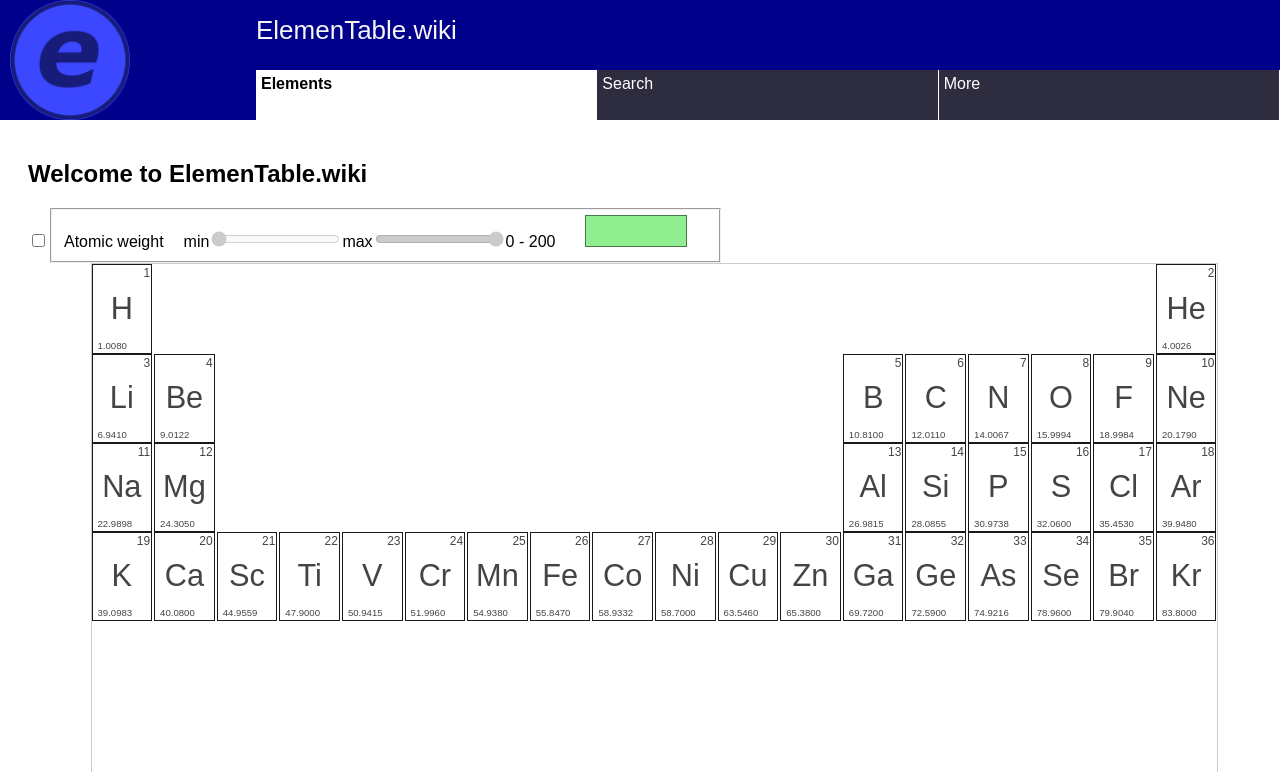
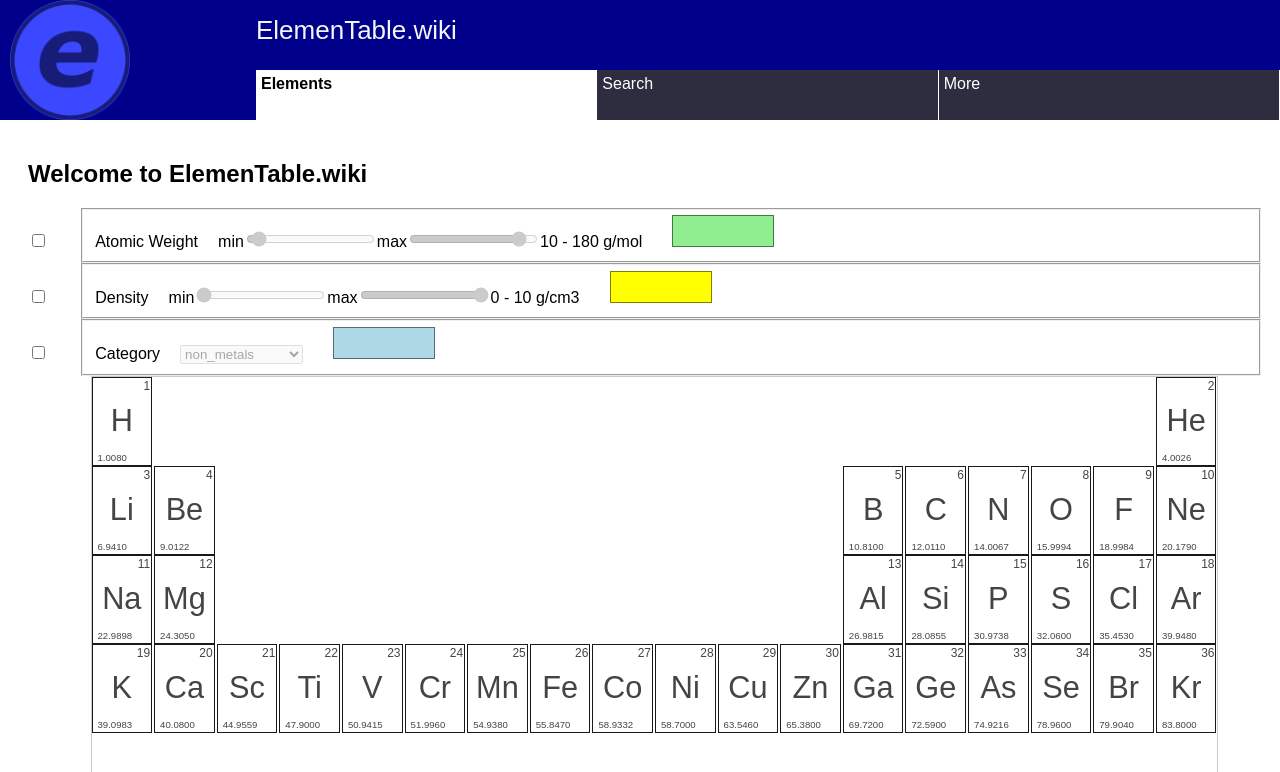
Before and after one commit to bartchwalek/elementable-wiki, an Angular app: page /home in a window 1280 px wide. Shown: the top 772 px of the page. Built offline with nearby package versions, Linux system fonts and the light colour scheme.

Commit message:
Updated initial state update and binding with checkbox to sync filters

```diff
--- a/src/app/components/elements-filter/elements-filter.component.html
+++ b/src/app/components/elements-filter/elements-filter.component.html
@@ -1,18 +1,37 @@
-<div class="slider-container">
-  <span><input type="checkbox" #enableAtomicWeightFilter (change)="updateView($event)"></span>
-  <fieldset style="display: inline-block" [disabled]="!enableAtomicWeightFilter.checked"
-            [style.background]="enableAtomicWeightFilter.checked ? color : 'white'">
-    <span>Atomic weight</span> <span style="width:20px; margin-right: 20px;"></span>
-    <label for="atomic-weight-min">min</label>
-    <input type="range" min="0" max="200" value="0" class="slider" id="atomic-weight-min"
-           (input)="setFilterValue('aw', 'min', $event)" #awMinValue>
+<div [ngSwitch]="filterType" class="filter-container">
+  <div *ngSwitchCase="'select'">
+    <span class="filter-enable"><input type="checkbox" #filterEnabled (change)="updateView($event)"></span>
+    <fieldset [disabled]="!filterEnabled.checked" [style.background]="filterEnabled.checked ? color : 'white'">
+      <span>{{filterLabel}}</span> <span style="width:20px; margin-right: 20px;"></span>
+      <select (input)="setFilterValue('compare', $event)">
+        <option *ngFor="let opt of options">{{opt}}</option>
+      </select>
+      <app-color-selector loadJson="colors" [(selected)]="color"></app-color-selector>
+    </fieldset>
 
-    <label for="atomic-weight-max">max</label>
-    <input type="range" min="0" max="200" value="200" class="slider" id="atomic-weight-max"
-           (input)="setFilterValue('aw', 'max', $event)" #awMaxValue>
+  </div>
 
-    <span>{{awMinValue.value}} - {{awMaxValue.value}}</span>
-    <app-color-selector loadJson="colors" [(selected)]="color"></app-color-selector>
-  </fieldset>
+  <div *ngSwitchCase="'range'">
+    <div class="slider-container">
+      <span class="filter-enable"><input type="checkbox" #filterEnabled (change)="updateView($event)"></span>
+      <fieldset style="display: inline-block" [disabled]="!filterEnabled.checked"
+                [style.background]="filterEnabled.checked ? color : 'white'">
+        <span>{{filterLabel}}</span> <span style="width:20px; margin-right: 20px;"></span>
+        <label for="atomic-weight-min">min</label>
+        <input type="range" min="{{filterOptions.min}}" max="{{filterOptions.max}}" step="{{filterOptions.step}}"
+               value="{{filterOptions.initialState.lowerBound}}" class="slider" id="atomic-weight-min"
+               (input)="setFilterValue('min', $event)" #awMinValue>
+
+        <label for="atomic-weight-max">max</label>
+        <input type="range" min="{{filterOptions.min}}" max="{{filterOptions.max}}" step="{{filterOptions.step}}"
+               value="{{filterOptions.initialState.upperBound}}" class="slider" id="atomic-weight-max"
+               (input)="setFilterValue('max', $event)" #awMaxValue>
+
+        <span>{{awMinValue.value}} - {{awMaxValue.value}} {{unit}}</span>
+        <app-color-selector loadJson="colors" [(selected)]="color"></app-color-selector>
+      </fieldset>
+
+    </div>
+  </div>
 
 </div>
--- a/src/app/components/elements-filter/elements-filter.component.sass
+++ b/src/app/components/elements-filter/elements-filter.component.sass
@@ -0,0 +1,11 @@
+.filter-container
+  width: 100vw
+  position: relative
+
+  .filter-enable
+    width: 4%
+    display: inline-block
+
+  fieldset
+    width: 90%
+    display: inline-block
--- a/src/app/components/elements-filter/elements-filter.component.ts
+++ b/src/app/components/elements-filter/elements-filter.component.ts
@@ -1,9 +1,38 @@
 import {ChangeDetectorRef, Component, Input, OnInit, Renderer2} from '@angular/core';
 import {ElementFilteringService} from '../../services/element-filtering.service';
 import {TableComponent} from '../table/table.component';
-import {ElementAtomicWeightMaximumFilter, ElementAtomicWeightMinimumFilter} from '../../filters/ElementFilters';
+import {
+  ElementAtomicWeightMaximumFilter,
+  ElementAtomicWeightMinimumFilter, ElementCompareFilter, ElementMaxFilter,
+  ElementMinFilter
+} from '../../filters/ElementFilters';
 import {AtomicElement} from '../../model/atomic.element';
 import {ElementComponent} from '../element/element.component';
+
+export enum EElementFilterType {
+  range = 'range',
+  select = 'select'
+}
+
+export interface IElementFilterOptions {
+  min?: number;
+  max?: number;
+  step?: number;
+  initialState?: {
+    lowerBound: number;
+    upperBound: number;
+  };
+}
+
+const defaultElementFilterOptionsRange: IElementFilterOptions = {
+  min: 0,
+  max: 200,
+  step: 1,
+  initialState: {
+    lowerBound: 10,
+    upperBound: 180
+  }
+};
 
 @Component({
   selector: 'app-elements-filter',
@@ -16,11 +45,18 @@ export class ElementsFilterComponent implements OnInit {
 
   public _color: string = 'lightgreen';
 
+  @Input() public unit: string;
+
+  @Input()
   public set color(c: string) {
     if (c) {
       this._color = c;
-      this.filteredTable.forAllElements((ec: ElementComponent) => {
-        ec.setFilterColor('aw.minmax', this._color);
+      this.onFilteredTableLoaded(() => {
+        this.onFiltersRegistered(() => {
+          this.filteredTable.forAllElements((ec: ElementComponent) => {
+            ec.setFilterColor(this.filterId, this._color);
+          });
+        });
       });
     }
   }
@@ -29,23 +65,60 @@ export class ElementsFilterComponent implements OnInit {
     return this._color;
   }
 
-  public awMinFilter: ElementAtomicWeightMinimumFilter = new ElementAtomicWeightMinimumFilter(0);
-  public awMaxFilter: ElementAtomicWeightMaximumFilter = new ElementAtomicWeightMaximumFilter(200);
+  // public awMinFilter: ElementAtomicWeightMinimumFilter = new ElementAtomicWeightMinimumFilter(0);
+  // public awMaxFilter: ElementAtomicWeightMaximumFilter = new ElementAtomicWeightMaximumFilter(200);
 
   private filters = [
-    {
-      name: 'aw.min',
-      filter: this.awMinFilter
-    },
-    {
-      name: 'aw.max',
-      filter: this.awMaxFilter
+    // {
+    //   name: 'aw.min',
+    //   filter: this.awMinFilter
+    // },
+    // {
+    //   name: 'aw.max',
+    //   filter: this.awMaxFilter
+    // }
+  ];
+
+  private events: any = {
+    filteredTableLoaded: [() => {
+      this.ftL = true;
+    }],
+    filtersRegistered: [() => {
+      this.fR = true;
+    }]
+  }
+
+  private ftL: boolean = false;
+  private fR: boolean = false;
+
+  private onFilteredTableLoaded(fn: (any?) => any): void {
+    if (this.ftL) {
+      return fn();
     }
-  ]
+    this.events.filteredTableLoaded.push(fn);
+  }
+
+  private filteredTableLoaded(): void {
+    this.events.filteredTableLoaded.forEach(v => v());
+  }
+
+  private onFiltersRegistered(fn: (any?) => any): void {
+    if (this.fR) {
+      return fn();
+    }
+    this.events.filtersRegistered.push(fn);
+  }
+
+  private filtersRegistered(): void {
+    this.events.filtersRegistered.forEach(v => v());
+  }
+
+  private subFilters = [];
 
   @Input() set filterTable(ft: TableComponent) {
     if (ft) {
       this.filteredTable = ft;
+      this.filteredTableLoaded();
       this.filteredTable.onElementsLoaded(() => {
         this.registerFilters();
       });
@@ -53,20 +126,86 @@ export class ElementsFilterComponent implements OnInit {
     }
   }
 
+  @Input() filterId: string;
+
+  @Input() filterType: EElementFilterType | string;
+
+  @Input() filterOptions: IElementFilterOptions;
+
+  @Input() operandKey: string;
+
+  @Input() filterLabel: string;
+
+  public options: Set<any> = new Set<any>();
+
   constructor(public filteringService: ElementFilteringService, private cdr: ChangeDetectorRef, public renderer: Renderer2) {
   }
 
   ngOnInit(): void {
+    switch (this.filterType) {
+      case EElementFilterType.select:
+
+        const sFilt = new ElementCompareFilter<string>('', this.operandKey);
+        this.filters.push({
+          name: 'compare',
+          filter: sFilt
+        });
+        this.subFilters.push({
+          name: 'compare',
+          filter: sFilt
+        });
+
+        this.onFilteredTableLoaded(() => {
+          this.onFiltersRegistered(() => {
+
+            this.filteredTable.elements.forEach(el => {
+              this.options.add(el[this.operandKey]);
+            });
+            if (this.options.size > 0) {
+              this.setFilterValue('compare', this.options.values().next().value, false);
+            }
+          });
+        });
+
+        break;
+
+      default:
+      case EElementFilterType.range:
+        this.filterOptions = Object.assign({}, defaultElementFilterOptionsRange, this.filterOptions);
+        const min = new ElementMinFilter(this.filterOptions.min, this.operandKey);
+        const max = new ElementMaxFilter(this.filterOptions.max, this.operandKey);
+        this.subFilters.push({
+          name: 'min',
+          filter: min
+        });
+        this.subFilters.push({
+          name: 'max',
+          filter: max
+        });
+        this.filters.push({
+          name: this.filterId,
+          filter: min.chain(max)
+        });
+        this.onFilteredTableLoaded(() => {
+          this.onFiltersRegistered(() => {
+            this.setFilterValue('min', this.filterOptions.initialState.lowerBound, false);
+            this.setFilterValue('max', this.filterOptions.initialState.upperBound, false);
+          });
+        });
+
+        break;
+    }
   }
 
   registerFilters(): void {
-    this.filteringService.registerFilter(this.filteredTable.tableId, this.awMinFilter.chain(this.awMaxFilter), 'aw.minmax');
+    this.filteringService.registerFilter(this.filteredTable.tableId, this.filters[0].filter, this.filterId);
     this.filteredTable.elements.forEach(v => {
-      v.componentRef.addFilter('aw.minmax', this.color);
+      v.componentRef.addFilter(this.filterId, this.color);
     });
+    this.filtersRegistered();
   }
 
-  setFilterValue(category: string, filter: string, event: any): void {
+  _setFilterValue(category: string, filter: string, event: any): void {
     const fId = `${category}.${filter}`;
     const f = this.filters.find(filt => filt.name === fId);
     if (f) {
@@ -75,16 +214,46 @@ export class ElementsFilterComponent implements OnInit {
     }
   }
 
+  setFilterValue(filter: string, event: any, filterElements: boolean = true): void {
+    // const fId = `${category}.${filter}`;
+
+    if (!event.target) {
+      const val = event;
+      event = {};
+      event.target = {
+        value: val
+      };
+    }
+
+    const f = this.subFilters.find(filt => filt.name === filter);
+    if (f) {
+      switch (this.filterType) {
+        case EElementFilterType.select:
+          f.filter.with(event.target.value);
+          break;
+        default:
+        case EElementFilterType.range:
+          f.filter.with(parseFloat(event.target.value));
+          break;
+      }
+
+      // tslint:disable-next-line:no-unused-expression
+      filterElements && this.filterElements();
+    }
+  }
+
+  private filterOff(): void {
+    this.filteredTable.elements.map(v => {
+      v.componentRef.filterOff(this.filterId);
+      // this.renderer.setStyle(v.nativeElement, 'background', 'white');
+    });
+  }
+
   private filterElements(): void {
+    this.filterOff();
     this.filters.map(fi => {
-      this.filteredTable.elements.map(v => {
-        v.filters.awInRange = false;
-        v.componentRef.filterOff('aw.minmax');
-        // this.renderer.setStyle(v.nativeElement, 'background', 'white');
-      });
       (fi.filter.filter(this.filteredTable.elements) as AtomicElement[]).map(v => {
-        v.filters.awInRange = true;
-        v.componentRef.filterOn('aw.minmax');
+        v.componentRef.filterOn(this.filterId);
         // this.renderer.setStyle(v.nativeElement, 'background', this.color);
       });
     });
@@ -92,7 +261,12 @@ export class ElementsFilterComponent implements OnInit {
 
   updateView(event: any): void {
     this.cdr.detectChanges();
-    this.filteringService.setFilterState(this.filteredTable.tableId, 'aw.minmax', event.target.checked);
+    this.filteringService.setFilterState(this.filteredTable.tableId, this.filterId, event.target.checked);
+    if (!event.target.checked) {
+      this.filterOff();
+    } else {
+      this.filterElements();
+    }
   }
 
 }
--- a/src/app/components/materials/color-selector/color-selector.component.sass
+++ b/src/app/components/materials/color-selector/color-selector.component.sass
@@ -32,7 +32,7 @@
   max-height: 10vh
   overflow-y: auto
   position: absolute
-  z-index: 10001
+  z-index: 10003
 
   .palette
     display: grid
--- a/src/app/pages/main-page/main-page.component.html
+++ b/src/app/pages/main-page/main-page.component.html
@@ -1,7 +1,32 @@
 <p></p>
 <h2>Welcome to ElemenTable.wiki</h2>
 
-<app-elements-filter [filterTable]="mainElementsTable"></app-elements-filter>
+<app-elements-filter [filterTable]="mainElementsTable" filterLabel="Atomic Weight" filterType="range"
+                     filterId="aw.minmax" operandKey="aw" [filterOptions]="{
+                     min: 0,
+                     max: 200
+                     }"
+                     unit="g/mol"></app-elements-filter>
+
+<app-elements-filter [filterTable]="mainElementsTable" filterLabel="Density" filterType="range"
+                     filterId="d.minmax" operandKey="d" [filterOptions]="{
+                     min: 0,
+                     max: 10,
+                     step: 0.1,
+                     initialState: {
+                      lowerBound: 0,
+                      upperBound: 10
+                     }
+                     }"
+                     unit="g/cm3"
+                     color="yellow"
+></app-elements-filter>
+
+<app-elements-filter [filterTable]="mainElementsTable" filterLabel="Category" filterType="select"
+                     filterId="category" operandKey="category" [filterOptions]="{
+                    }"
+                     color="lightblue"
+></app-elements-filter>
 
 <app-table tableId="main" [show]="['symbol', 'atomic_number', 'atomic_mass']" #mainElementsTable></app-table>
 
--- a/src/assets/elements.json
+++ b/src/assets/elements.json
@@ -8,7 +8,7 @@
       0,
       0
     ],
-    "d": 0,
+    "d": 0.0899,
     "bp": 0,
     "mp": 0,
     "category": "non_metals"
@@ -22,7 +22,7 @@
       0,
       17
     ],
-    "d": 0,
+    "d": 0.1785,
     "bp": 0,
     "mp": 0,
     "category": "inert_gasses"
@@ -36,7 +36,7 @@
       1,
       0
     ],
-    "d": 0,
+    "d": 0.53,
     "bp": 0,
     "mp": 0,
     "category": "metals"
@@ -50,7 +50,7 @@
       1,
       1
     ],
-    "d": 0,
+    "d": 1.848,
     "bp": 0,
     "mp": 0,
     "category": "metals"
@@ -64,7 +64,7 @@
       1,
       12
     ],
-    "d": 0,
+    "d": 2.46,
     "bp": 0,
     "mp": 0,
     "category": "semi_conductors"
@@ -78,7 +78,7 @@
       1,
       13
     ],
-    "d": 0,
+    "d": 2.26,
     "bp": 0,
     "mp": 0,
     "category": "non_metals"
@@ -92,7 +92,7 @@
       1,
       14
     ],
-    "d": 0,
+    "d": 1.2506,
     "bp": 0,
     "mp": 0,
     "category": "non_metals"
@@ -106,7 +106,7 @@
       1,
       15
     ],
-    "d": 0,
+    "d": 1.429,
     "bp": 0,
     "mp": 0,
     "category": "non_metals"
@@ -120,7 +120,7 @@
       1,
       16
     ],
-    "d": 0,
+    "d": 1.696,
     "bp": 0,
     "mp": 0,
     "category": "non_metals"
@@ -134,10 +134,10 @@
       1,
       17
     ],
-    "d": 0,
+    "d": 0.9,
     "bp": 0,
     "mp": 0,
-    "category": "inert_gases"
+    "category": "inert_gasses"
   },
   {
     "name": "Sodium",
@@ -148,7 +148,7 @@
       2,
       0
     ],
-    "d": 0,
+    "d": 0.968,
     "bp": 0,
     "mp": 0,
     "category": "metals"
@@ -162,7 +162,7 @@
       2,
       1
     ],
-    "d": 0,
+    "d": 1.738,
     "bp": 0,
     "mp": 0,
     "category": "metals"
@@ -176,7 +176,7 @@
       2,
       12
     ],
-    "d": 0,
+    "d": 2.7,
     "bp": 0,
     "mp": 0,
     "category": "metals"
@@ -190,7 +190,7 @@
       2,
       13
     ],
-    "d": 0,
+    "d": 2.33,
     "bp": 0,
     "mp": 0,
     "category": "semi_conductors"
@@ -204,7 +204,7 @@
       2,
       14
     ],
-    "d": 0,
+    "d": 1.823,
     "bp": 0,
     "mp": 0,
     "category": "non_metals"
@@ -218,7 +218,7 @@
       2,
       15
     ],
-    "d": 0,
+    "d": 1.96,
     "bp": 0,
     "mp": 0,
     "category": "non_metals"
@@ -232,7 +232,7 @@
       2,
       16
     ],
-    "d": 0,
+    "d": 3.214,
     "bp": 0,
     "mp": 0,
     "category": "non_metals"
@@ -246,7 +246,7 @@
       2,
       17
     ],
-    "d": 0,
+    "d": 1.7824,
     "bp": 0,
     "mp": 0,
     "category": "inert_gasses"
@@ -260,7 +260,7 @@
       3,
       0
     ],
-    "d": 0,
+    "d": 0.856,
     "bp": 0,
     "mp": 0,
     "category": "metals"
@@ -274,7 +274,7 @@
       3,
       1
     ],
-    "d": 0,
+    "d": 1.55,
     "bp": 0,
     "mp": 0,
     "category": "metals"
@@ -288,7 +288,7 @@
       3,
       2
     ],
-    "d": 0,
+    "d": 2.985,
     "bp": 0,
     "mp": 0,
     "category": "metals"
@@ -302,7 +302,7 @@
       3,
       3
     ],
-    "d": 0,
+    "d": 4.507,
     "bp": 0,
     "mp": 0,
     "category": "metals"
@@ -316,7 +316,7 @@
       3,
       4
     ],
-    "d": 0,
+    "d": 6.11,
     "bp": 0,
     "mp": 0,
     "category": "metals"
@@ -330,7 +330,7 @@
       3,
       5
     ],
-    "d": 0,
+    "d": 7.14,
     "bp": 0,
     "mp": 0,
     "category": "metals"
@@ -344,7 +344,7 @@
       3,
       6
     ],
-    "d": 0,
+    "d": 7.47,
     "bp": 0,
     "mp": 0,
     "category": "metals"
@@ -358,7 +358,7 @@
       3,
       7
     ],
-    "d": 0,
+    "d": 7.874,
     "bp": 0,
     "mp": 0,
     "category": "metals"
@@ -372,7 +372,7 @@
       3,
       8
     ],
-    "d": 0,
+    "d": 8.9,
     "bp": 0,
     "mp": 0,
     "category": "metals"
@@ -386,7 +386,7 @@
       3,
       9
     ],
-    "d": 0,
+    "d": 8.908,
     "bp": 0,
     "mp": 0,
     "category": "metals"
@@ -400,7 +400,7 @@
       3,
       10
     ],
-    "d": 0,
+    "d": 8.92,
     "bp": 0,
     "mp": 0,
     "category": "metals"
@@ -414,7 +414,7 @@
       3,
       11
     ],
-    "d": 0,
+    "d": 7.14,
     "bp": 0,
     "mp": 0,
     "category": "metals"
@@ -428,7 +428,7 @@
       3,
       12
     ],
-    "d": 0,
+    "d": 5.904,
     "bp": 0,
     "mp": 0,
     "category": "metals"
@@ -442,7 +442,7 @@
       3,
       13
     ],
-    "d": 0,
+    "d": 5.323,
     "bp": 0,
     "mp": 0,
     "category": "semi_conductors"
@@ -456,7 +456,7 @@
       3,
       14
     ],
-    "d": 0,
+    "d": 5.727,
     "bp": 0,
     "mp": 0,
     "category": "semi_conductors"
@@ -470,7 +470,7 @@
       3,
       15
     ],
-    "d": 0,
+    "d": 4.819,
     "bp": 0,
     "mp": 0,
     "category": "non_metals"
@@ -484,7 +484,7 @@
       3,
       16
     ],
-    "d": 0,
+    "d": 3.12,
     "bp": 0,
     "mp": 0,
     "category": "non_metals"
@@ -498,7 +498,7 @@
       3,
       17
     ],
-    "d": 0,
+    "d": 3.75,
     "bp": 0,
     "mp": 0,
     "category": "inert_gasses"
```
Also changed, not shown: src/app/filters/ElementFilters.ts (+27 -2 lines).
